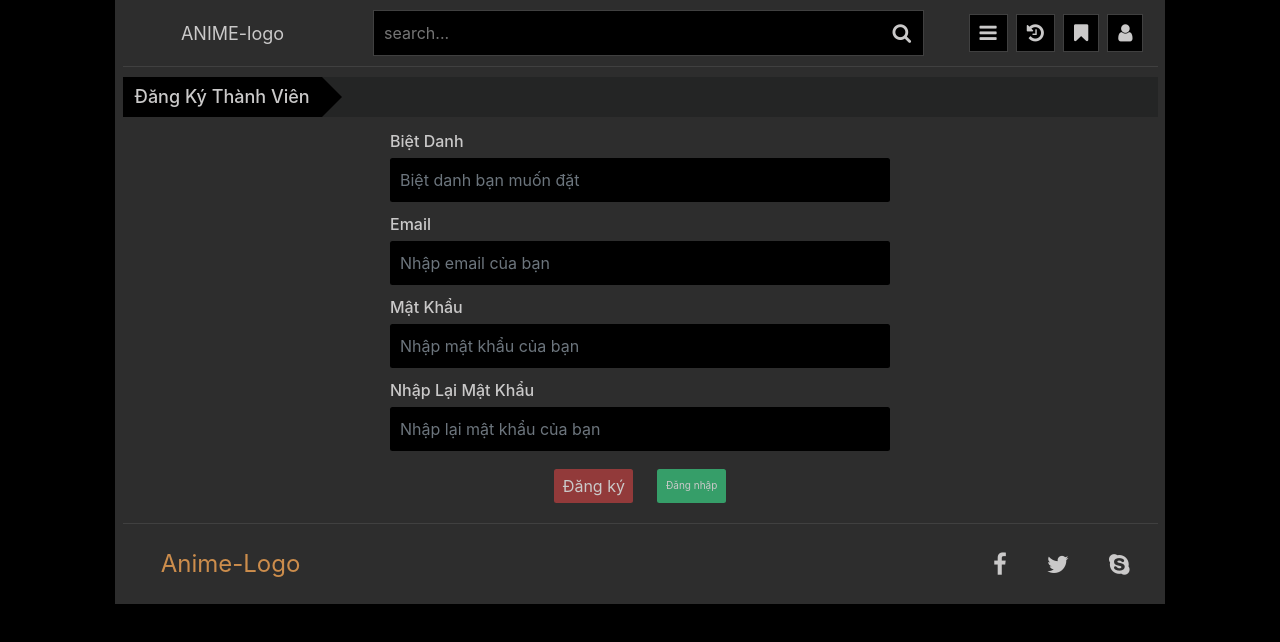
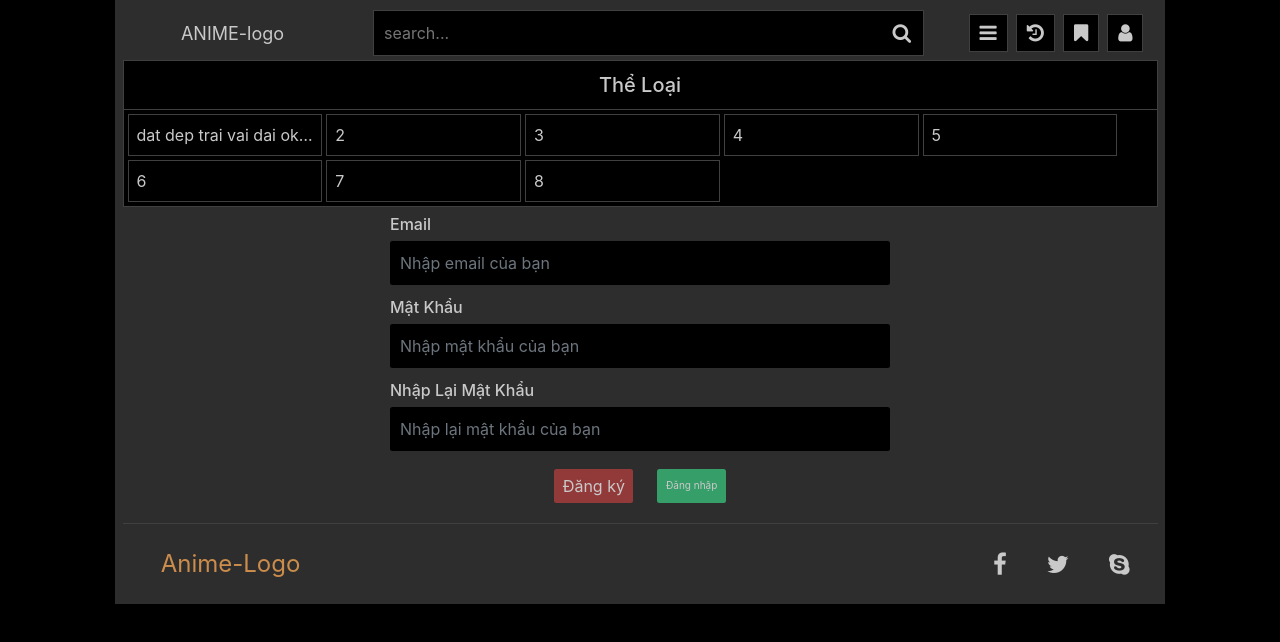
Before and after one commit to traxanhkho/animemely, a React (Create React App) app in the folder animemely-app/: page / in a window 1280 px wide. Shown: the top 642 px of the page. Built offline with nearby package versions, Linux system fonts and the light colour scheme.

Commit message:
add categoryMenu.css and CategoryMenu

```diff
--- /dev/null
+++ b/animemely-app/src/components/CategoryMenu.jsx
@@ -0,0 +1,22 @@
+import React from 'react';
+import "../style/categoryMenu.css" ;
+
+function CategoryMenu(props) {
+    return (
+        <div className='category-menu'>
+            <h2>Thể loại</h2>
+            <div className="container-box">
+                <a href="#">dat dep trai vai dai ok babe</a>
+                <a href="#">2</a>
+                <a href="#">3</a>
+                <a href="#">4</a>
+                <a href="#">5</a>
+                <a href="#">6</a>
+                <a href="#">7</a>
+                <a href="#">8</a>
+            </div>
+        </div>
+    );
+}
+
+export default CategoryMenu;
--- a/animemely-app/src/components/header.jsx
+++ b/animemely-app/src/components/header.jsx
@@ -1,5 +1,6 @@
 import React from "react";
 import "../style/header.css";
+import CategoryMenu from "./CategoryMenu";
 
 function Header(props) {
   return (
@@ -17,6 +18,7 @@ function Header(props) {
         <a className="fa fa-bookmark" aria-hidden="true"></a>
         <a className="fa fa-user" aria-hidden="true"></a>
       </div>
+      <CategoryMenu />
     </div>
   );
 }
--- /dev/null
+++ b/animemely-app/src/style/categoryMenu.css
@@ -0,0 +1,41 @@
+.category-menu{
+    position: absolute;
+    width: 100%;
+    top: 6rem;
+    left: 0;
+    z-index: 1000;
+    color: var(--text-color);
+    background: rgba(0 , 0 , 0);
+    border: .1rem solid var(--border-color) ;
+}
+
+.category-menu h2{
+    padding: 1.2rem ;
+    margin: 0 ;
+    width: 100% ;
+    text-align: center ;
+    text-transform : capitalize ;
+    border-bottom: .1rem solid var(--border-color) ;
+}
+
+.category-menu .container-box{
+    display: grid ;
+    grid-template-columns: 19% 19% 19% 19% 19% ;
+    gap : .4rem ;
+    padding: .4rem ;
+}
+
+.category-menu .container-box a{
+    font-size: 1.6rem ;
+    text-decoration : none ;
+    border : .1rem solid var(--border-color) ;
+    padding: .8rem ;
+    color: var(--text-color) ;
+    overflow: hidden  ;
+    text-overflow: ellipsis ;
+    white-space : nowrap ;
+}
+
+.category-menu .container-box a:hover{
+    background: #3e3e3e;
+}
--- a/animemely-app/src/style/header.css
+++ b/animemely-app/src/style/header.css
@@ -5,6 +5,7 @@
     background: var(--background-color) ;
     padding: 1rem ;
     border-bottom : .1rem solid var(--border-color) ;
+    position : relative ;
 }
 
 .header-section .header-logo{
```
